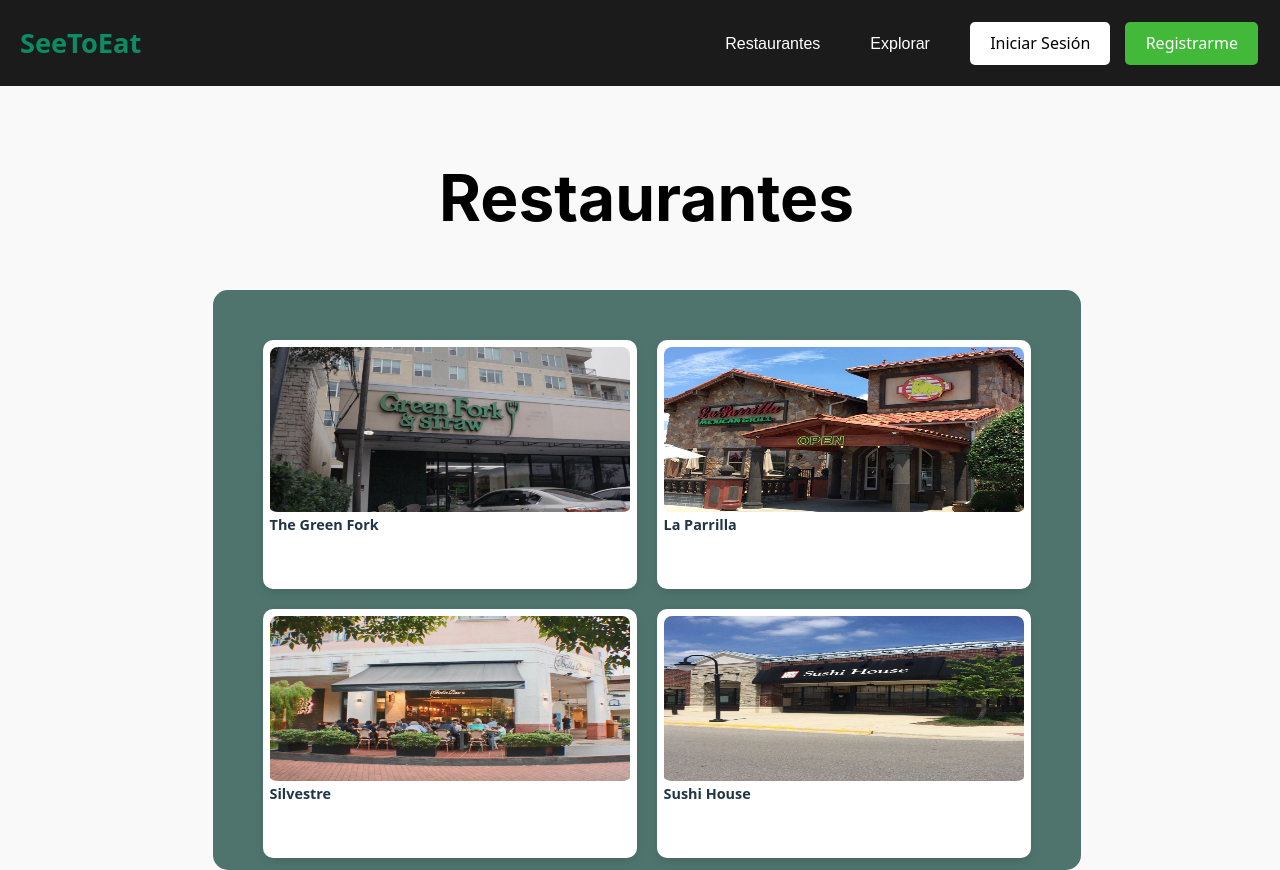
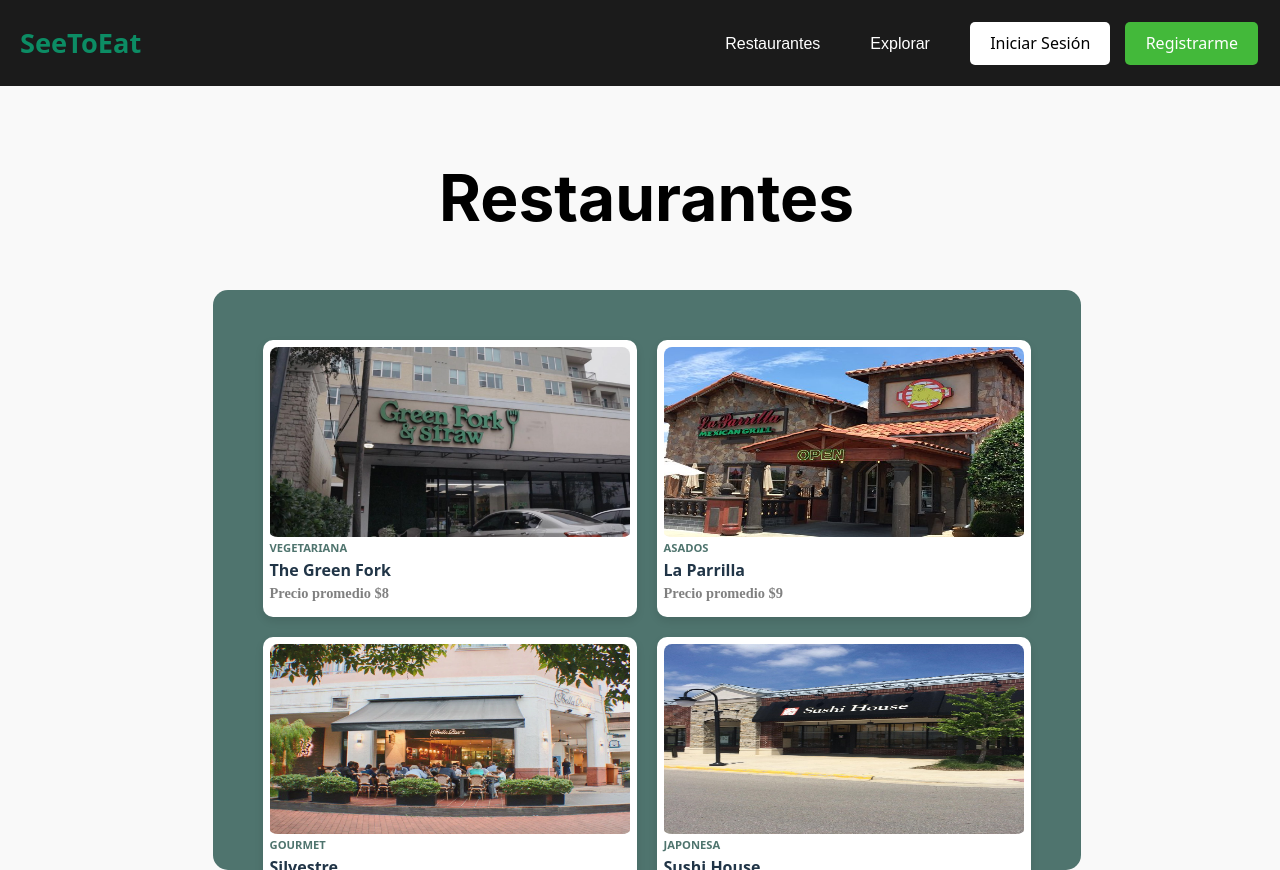
Before and after one commit to Jaim32/ProyectoW, a React (Vite) app in the folder SeeToEat-Client/SeeToEat/: page /restaurant in a window 1280 px wide. Built offline with nearby package versions, Linux system fonts and the light colour scheme.

Commit message:
add:Route a restaurantDetail

```diff
--- a/SeeToEat-Client/SeeToEat/src/components/RestaurantCard.jsx
+++ b/SeeToEat-Client/SeeToEat/src/components/RestaurantCard.jsx
@@ -1,11 +1,20 @@
 import React from "react";
 import "../styles/RestaurantCard.css";
+import { Route, useNavigate } from 'react-router-dom';
 
-const RestaurantCard = ({ name, image }) => {
+const handleDetail = () =>{
+    Route('/restaurantDetail');
+}
+const RestaurantCard = ({ name, image,type,average }) => {
   return (
-    <div className="restaurant-card">
+    <div className="restaurant-card" onClick={handleDetail}>
       <img src={image} alt={name} className="restaurant-image" />
-      <p className="restaurant-name">{name}</p>
+      <h5 className="restaurant-type"> {type}</h5>
+      <p className="restaurant-name">{name}
+      <h5 className="restaurant-average"> Precio promedio {average}</h5>
+
+      </p>
+
     </div>
   );
 };
--- a/SeeToEat-Client/SeeToEat/src/pages/Restaurants.jsx
+++ b/SeeToEat-Client/SeeToEat/src/pages/Restaurants.jsx
@@ -12,14 +12,14 @@
 import img8 from "../assets/images/lacalaca.jpeg";
 
 const restaurants = [
-    { id: 1, name: "The Green Fork", image: img1 },
-    { id: 2, name: "La Parrilla", image: img2 },
-    { id: 3, name: "Silvestre", image: img3 },
-    { id: 4, name: "Sushi House", image: img4 },
-    { id: 5, name: "ElBigotesV", image: img5 },
-    { id: 6, name: "Punta Toro", image: img6 },
-    { id: 7, name: "Charlie Bay", image: img7 },
-    { id: 8, name: "Lasclacas", image: img8 },
+    { id: 1, name: "The Green Fork", image: img1, type: "VEGETARIANA",average:"$8" },
+    { id: 2, name: "La Parrilla", image: img2, type: "ASADOS" ,average:"$9" },
+    { id: 3, name: "Silvestre", image: img3, type: "GOURMET",average:"$8"  },
+    { id: 4, name: "Sushi House", image: img4, type: "JAPONESA",average:"$6.5"  },
+    { id: 5, name: "ElBajónV", image: img5, type: "FASTFOOD",average:"$3.5"  },
+    { id: 6, name: "Punta Toro", image: img6, type: "FASTFOOD" ,average:"$5" },
+    { id: 7, name: "Charlie Boy", image: img7 , type: "GOURMET",average:"$7" },
+    { id: 8, name: "Lacalaca", image: img8, type: "MEXICANA" ,average:"$7" },
 ];
 
 const RestaurantPage = () => {
@@ -29,7 +29,7 @@
       <h2 className="title">Restaurantes</h2>
       <div className="restaurant-container">
         {restaurants.map((restaurant) => (
-          <RestaurantCard key={restaurant.id} name={restaurant.name} image={restaurant.image} />
+          <RestaurantCard key={restaurant.id} name={restaurant.name} image={restaurant.image} type={restaurant.type} average={restaurant.average}/>
         ))}
       </div>
     </div>
--- a/SeeToEat-Client/SeeToEat/src/styles/RestaurantCard.css
+++ b/SeeToEat-Client/SeeToEat/src/styles/RestaurantCard.css
@@ -1,11 +1,14 @@
+
 .restaurant-card {
-    background-color: white;
+    background-color: rgb(255, 255, 255);
     border-radius: 10px;
     box-shadow: 0 4px 8px rgba(0, 0, 0, 0.1);
     display: flex;
     flex-direction: column;
-    padding: 7px; /* Padding uniforme para ajustar el contenido */
+    padding: 7px 7px 0px 7px; /* Padding uniforme para ajustar el contenido */
     transition: transform 0.2s;
+
+    max-height: 270px;
 
   }
   .restaurant-card:hover {
@@ -13,23 +16,39 @@
   }
 
 
+  .restaurant-name {
+    font-size: 1rem;
+    font-family: system-ui, -apple-system, BlinkMacSystemFont, 'Segoe UI', Roboto, Oxygen, Ubuntu, Cantarell, 'Open Sans', 'Helvetica Neue', sans-serif;
+    padding-block-end: -90px;
+    font-weight: bold;
 
+    margin-top: -14px; /* Minimiza el margen superior */
+    padding: 0; /* Asegúrate de que no haya padding extra */
+    line-height: 1; /* Ajusta el line-height para reducir 20el espacio */
+  }
   .restaurant-image {
     width: 100%;
     height: 200px;
-    max-height: 70%;
+    min-height: 190px;
+    max-height: 200px;
     border-radius: 8px;
     margin: 0; /* Asegúrate de que no haya margen en la imagen */
     padding: 0px 0px 4px 0px; /* Asegúrate de que no haya padding en la imagen */
   }
 
-  .restaurant-name {
+.restaurant-average{
     font-size: 0.9rem;
+    color: gray;
+    margin-top: 8px;
+    font-family: Ubuntu;
+
+
+}
+  .restaurant-type{
     font-family: system-ui, -apple-system, BlinkMacSystemFont, 'Segoe UI', Roboto, Oxygen, Ubuntu, Cantarell, 'Open Sans', 'Helvetica Neue', sans-serif;
+    margin-top: -1px;
+    color: #4f746e;
+    font-size: 0.7rem;
 
     font-weight: bold;
-
-    margin-top: 2px; /* Minimiza el margen superior */
-    padding: 0; /* Asegúrate de que no haya padding extra */
-    line-height: 1; /* Ajusta el line-height para reducir el espacio */
   }
```
